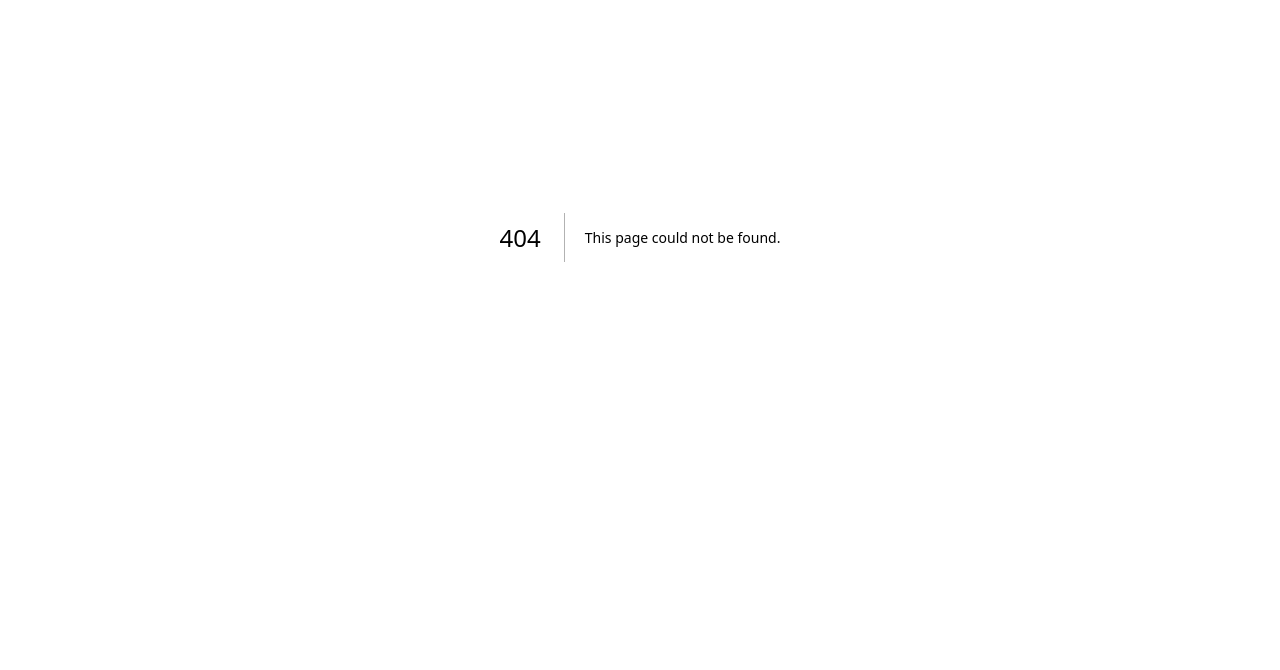
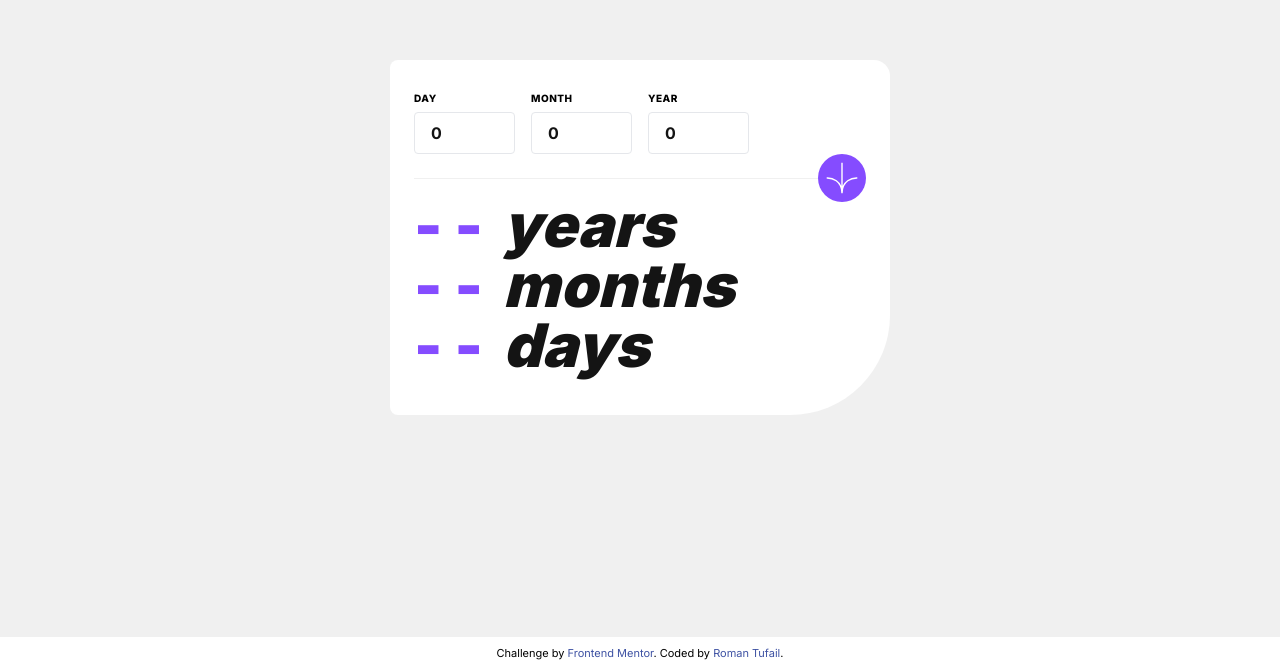
Before and after one commit to roman-myspace/frontend-challenges, a Next.js app: page /age-calculator in a window 1280 px wide. Before the commit this address had no page. Shown: the part 163-833 px from the top of the page. Before the commit the page ends 800 px from the top, so only its background shows below. Built offline with nearby package versions, Linux system fonts and the light colour scheme.

Commit message:
created age-calculator app challenge

```diff
--- /dev/null
+++ b/@types/age-calculator-types.ts
@@ -0,0 +1,17 @@
+export interface InitialValues {
+  day: number;
+  month: number;
+  year: number;
+}
+
+export interface AgeInputTypes {
+  label: string;
+  name: string;
+  value: string | number;
+  error: undefined | null | string;
+  onChange: (e: any) => void;
+  onBlur: (e: any) => void;
+  placeholder?: string;
+  min: number;
+  max: number;
+}
--- /dev/null
+++ b/app/age-calculator/page.tsx
@@ -0,0 +1,19 @@
+import AgeCalculatorCard from "@/components/challenges/age-calculator/age-calculator-card";
+import Footer from "@/components/layout/footer";
+
+import { Metadata } from 'next'
+export const metadata: Metadata = {
+    title: 'Age Calculator App Challenge',
+    description: 'Age Calculator App Challenges apps by frontendmentor.io',
+}
+
+export default function AgeCalculator() {
+    return (
+        <>
+            <main className="age_calculator__wrapper h-screen overflow-auto flex items-center justify-center bg-ageCal-grey-200 p-6">
+                <AgeCalculatorCard />
+            </main>
+            <Footer />
+        </>
+    )
+}
--- /dev/null
+++ b/components/challenges/age-calculator/age-calculator-card.tsx
@@ -0,0 +1,117 @@
+"use client"
+
+import React, { useState } from 'react'
+import Ageinput from './age-input'
+import { useFormik } from 'formik'
+import { InitialValues } from '@/@types/age-calculator-types'
+import * as Yup from "yup";
+import ShowAge from './show-age'
+
+export default function AgeCalculatorCard() {
+
+    const [calculatedBirth, setCalculatedBirth] = useState<any>({
+        year: undefined,
+        month: undefined,
+        day: undefined
+    })
+
+    const initialValues: InitialValues = {
+        day: 0,
+        month: 0,
+        year: 0
+    }
+
+    const formik = useFormik({
+        initialValues,
+        validationSchema: new Yup.ObjectSchema({
+            day: Yup.number().required("This field is required"),
+            month: Yup.number().required("This field is required"),
+            year: Yup.number().required("This field is required"),
+        }),
+        onSubmit: (values) => {
+            let birthDate = new Date();
+            birthDate.setFullYear(values.year, values.month - 1, values.day);
+
+            const currentDate = new Date();
+            let years = currentDate.getFullYear() - birthDate.getFullYear();
+            let months = currentDate.getMonth() - birthDate.getMonth();
+            let days = currentDate.getDate() - birthDate.getDate();
+
+            if (days < 0) {
+                months--;
+                days += new Date(
+                    currentDate.getFullYear(),
+                    currentDate.getMonth(),
+                    0
+                ).getDate();
+            }
+
+            if (months < 0) {
+                years--;
+                months += 12;
+            }
+
+            setCalculatedBirth({
+                year: Number(years),
+                month: Number(months),
+                day: Number(days)
+            });
+
+
+        }
+    })
+
+    console.log("formik touched: ", formik.touched, " --- formik errors: ", formik.errors);
+
+
+    return (
+        <section className="w-[500px] bg-white shadow-lg shadow-ageCal-grey-200 rounded-l-lg rounded-tr-2xl overflow-hidden rounded-br-[100px] p-6">
+            <form onSubmit={formik.handleSubmit}>
+                <article className="w-full grid grid-cols-3 xs:grid-cols-4 gap-2 xs:gap-4 items-start relative border-b border-b-ageCal-grey-200 pb-12 xs:pb-6 box-border">
+                    <Ageinput
+                        label="Day"
+                        name="day"
+                        value={formik.values?.day}
+                        error={formik.touched.day && formik.errors.day ? formik.errors.day : undefined}
+                        onChange={formik.handleChange}
+                        onBlur={formik.handleBlur}
+                        placeholder={"DD"}
+                        min={1}
+                        max={31}
+                    />
+                    <Ageinput
+                        label="month"
+                        name="month"
+                        value={formik.values?.month}
+                        error={formik.touched.month && formik.errors.month ? formik.errors.month : undefined}
+                        onChange={formik.handleChange}
+                        onBlur={formik.handleBlur}
+                        placeholder={"MM"}
+                        min={1}
+                        max={12}
+                    />
+                    <Ageinput
+                        label="year"
+                        name="year"
+                        value={formik.values?.year}
+                        error={formik.touched.year && formik.errors.year ? formik.errors.year : undefined}
+                        onChange={formik.handleChange}
+                        onBlur={formik.handleBlur}
+                        placeholder={"YYYY"}
+                        min={1920}
+                        max={2023}
+                    />
+                    <button type='submit' className="bg-transparent w-12 h-12 absolute  -bottom-6 right-1/2 xs:right-0 left-1/2 xs:left-auto -translate-x-1/2 xs:translate-x-0">
+                        <img
+                            src='/icons/age-app-icon-arrow.svg'
+                            className='block w-full h-full rounded-full bg-ageCal-purple p-2'
+                        />
+                    </button>
+                </article>
+            </form>
+
+            <ShowAge calculatedBirth={calculatedBirth} />
+
+        </section>
+    )
+}
--- /dev/null
+++ b/components/challenges/age-calculator/age-input.tsx
@@ -0,0 +1,35 @@
+import { AgeInputTypes } from '@/@types/age-calculator-types'
+import React from 'react'
+
+export default function Ageinput({
+  label,
+  name,
+  value,
+  error,
+  onChange,
+  onBlur,
+  placeholder = "",
+  min,
+  max
+}: AgeInputTypes) {
+  // console.log("error: ", error);
+  return (
+    <div className='space-y-1'>
+      <label className={`text-[10px] uppercase tracking-wider font-extrabold ${error != undefined ? 'text-ageCal-red' : ''}`}>{label}</label>
+      <input
+        type='number'
+        name={name}
+        value={value}
+        onChange={onChange}
+        onBlur={onBlur}
+        className={`w-full rounded font-bold text-ageCal-grey-800 border text-base py-2 px-4 placeholder:font-extrabold focus-within:outline-none ${error != undefined ? 'border-ageCal-red' : ''}`}
+        placeholder={placeholder}
+        min={min}
+        max={max}
+      />
+      {
+        error != undefined ? <p className='text-[10px] italic text-ageCal-red'>{error}</p> : ""
+      }
+    </div>
+  )
+}
--- /dev/null
+++ b/components/challenges/age-calculator/show-age.tsx
@@ -0,0 +1,20 @@
+import React from 'react'
+
+export default function ShowAge({ calculatedBirth }: any) {
+    return (
+        <ul className='py-8 xs:py-4'>
+            <li className='text-[12vw] leading-tight xs:leading-[1] xs:text-6xl italic font-black text-ageCal-grey-800'>
+                <span className='text-ageCal-purple mr-2 not-italic'>{calculatedBirth?.year ?? '- - '}</span>
+                <span>years</span>
+            </li>
+            <li className='text-[12vw] leading-tight xs:leading-[1] xs:text-6xl italic font-black text-ageCal-grey-800'>
+                <span className='text-ageCal-purple mr-2 not-italic'>{calculatedBirth?.month ?? '- - '}</span>
+                <span>months</span>
+            </li>
+            <li className='text-[12vw] leading-tight xs:leading-[1] xs:text-6xl italic font-black text-ageCal-grey-800'>
+                <span className='text-ageCal-purple mr-2 not-italic'>{calculatedBirth?.day ?? '- - '}</span>
+                <span>days</span>
+            </li>
+        </ul>
+    )
+}
--- /dev/null
+++ b/sass/apps/_age-calculator.scss
@@ -0,0 +1,3 @@
+.age_calculator__wrapper {
+    font-family: $poppins_font, sans-serif;
+}
--- a/sass/base/_fonts.scss
+++ b/sass/base/_fonts.scss
@@ -1,8 +1,9 @@
 @import url('https://fonts.googleapis.com/css2?family=Space+Mono:ital,wght@0,400;0,700;1,400;1,700&display=swap');
 @import url("https://fonts.googleapis.com/css2?family=Outfit:wght@400;700&display=swap");
 @import url('https://fonts.googleapis.com/css2?family=Ubuntu:ital,wght@0,300;0,400;0,500;0,700;1,300;1,400;1,500;1,700&display=swap');
-
+@import url('https://fonts.googleapis.com/css2?family=Poppins:ital,wght@0,100;0,200;0,300;0,400;0,500;0,600;0,700;0,800;0,900;1,100;1,200;1,300;1,400;1,500;1,600;1,700;1,800;1,900&display=swap');
 
 $space_mono_font: 'Space Mono';
 $outfit-font: "Outfit";
 $ubuntu_font: "Ubuntu";
+$poppins_font: "Poppins";
--- a/tailwind.config.ts
+++ b/tailwind.config.ts
@@ -49,6 +49,16 @@ const config: Config = {
             100: "hsl(231, 100%, 99%)",
           },
         },
+        ageCal: {
+          purple: "hsl(259, 100%, 65%)",
+          red: "hsl(0, 100%, 67%)",
+          grey: {
+            800: "hsl(0, 0%, 8%)",
+            500: "hsl(0, 1%, 44%)",
+            300: "hsl(0, 0%, 86%)",
+            200: "hsl(0, 0%, 94%)",
+          },
+        },
       },
     },
   },
```
Also changed, not shown: public/icons/age-app-icon-arrow.svg (added), 1 other file (tests, documents, lock files or other folders).
